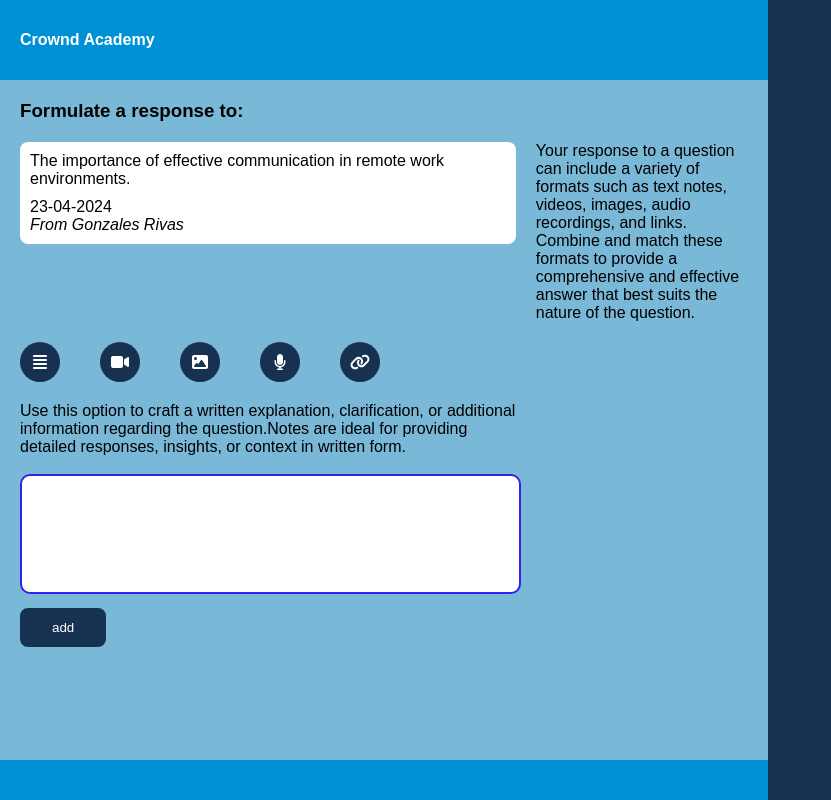
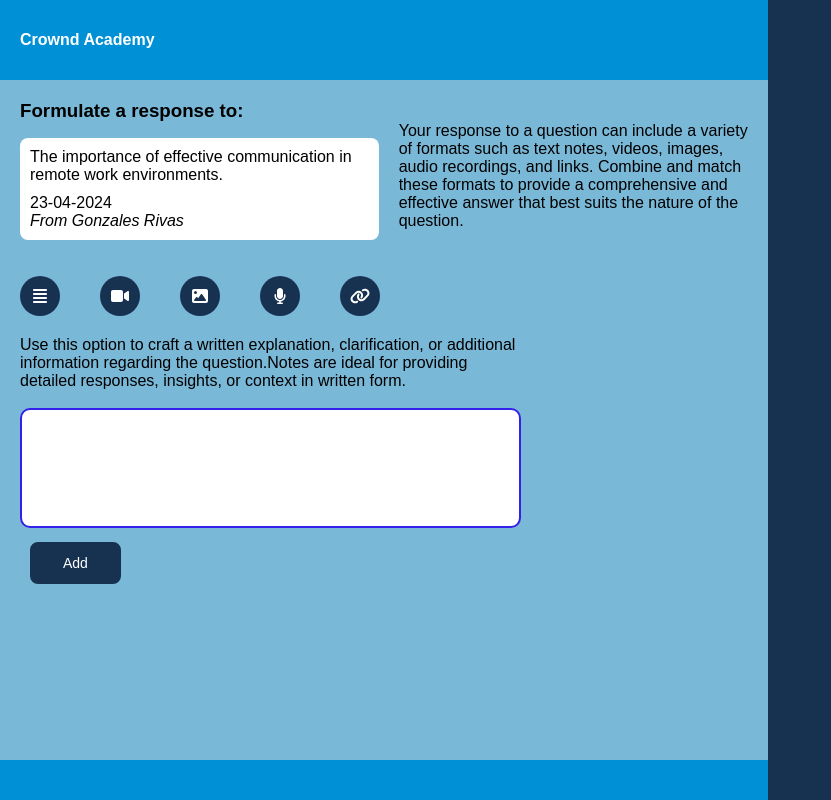
Before and after one commit to CrowdAcademy/crowdacademy, a React (Create React App) app in the folder client/: page /respond/effective-communication-remote-work in a window 1280 px wide. Shown: the whole page, without its empty margins (0-831 px from the left). Built offline with nearby package versions, Linux system fonts and the light colour scheme.

Commit message:
added editing function to lesson on the respond page

```diff
--- a/client/src/pages/instructor/QAPage.css
+++ b/client/src/pages/instructor/QAPage.css
@@ -45,6 +45,7 @@
     height: 85%;
     padding-top: 20px;
     padding-left: 20px;
+    overflow-y: auto;
 }
 
 .response-main-preview-container {
@@ -56,11 +57,11 @@
 
 .response-main-container .question-card {
     width: 100%;
-    margin-top: 20px;
 }
 
 .response-main-container .question-card-details {
-    width: 70%;
+    width: 90%;
+    margin: 1rem 0;
 }
 
 .add-response-content-icon-item-container {
@@ -84,13 +85,17 @@
 
 .response-main-inner-left-container .question-card {
     display: flex;
-    justify-content: center;
+    justify-content: start;
     align-items: flex-start;
     padding-right: 20px;
 }
 
+.note-to-responder-container {
+    margin: 2rem 0;
+}
+
 .note-to-responder {
-    width: 30%;
+    width: 90%;
 }
 
 .add-res-resources-container {
@@ -150,4 +155,5 @@
     margin: 20px;
     padding: 20px;
     color: white;
+    cursor: pointer;
 }
--- a/client/src/pages/instructor/QAPage.js
+++ b/client/src/pages/instructor/QAPage.js
@@ -1,4 +1,4 @@
-import React, {useState} from 'react';
+import React, { useState } from 'react';
 import { useParams } from 'react-router-dom';
 import CrowndAcademy from '../../assets/icon_tr.png';
 import './QAPage.css';
@@ -20,6 +20,8 @@ function QuestionResponsePage() {
     const [linkInputValue, setLinkInputValue] = useState('');
 
     const [contents, setContents] = useState([]);
+    const [editState, setEditState] = useState(false);
+    const [editPos, setEditPos] = useState(-1);
 
     const handleIconListClick = (type) => {
         setFormType(type);
@@ -52,6 +54,7 @@ function QuestionResponsePage() {
         switch (type) {
             case 'notes':
                 value = inputValue;
+                setInputValue('');
                 break;
             case 'videos':
                 value = videoInputValue;
@@ -76,6 +79,31 @@ function QuestionResponsePage() {
             setContents([...contents, { type: type, value: value }]);
         }
     };
+
+    const handleBlockClick = (type, position) => {
+        if (type === "notes") {
+            handleIconListClick(type);
+            setInputValue(contents[position].value);
+            setEditPos(position);
+            setEditState(true);
+        }
+    };
+
+    const editButtonClick = (event) => {
+        event.preventDefault();
+
+        if (inputValue.trim() !== '') {
+            const updatedContents = [...contents];
+            updatedContents[editPos].value = inputValue; // Use editPos here
+
+            setContents(updatedContents);
+            setInputValue('');
+
+            setEditState(false);
+            setEditPos(-1);
+        }
+    };
+
 
     const renderContentForm = (type) => {
         switch (type) {
@@ -144,39 +172,45 @@ function QuestionResponsePage() {
                             <form className="add-note-form">
                                 <p>Use this option to craft a written explanation, clarification, or additional information regarding the question.Notes are ideal for providing detailed responses, insights, or context in written form.</p><br />
                                 <textarea value={inputValue} onChange={handleInputChange} /><br />
-                                <input className="add-format-btn" type="submit" value="add" onClick={(event) => addButtonClick(event, "notes")} />
+
+                                {editState ? (
+                                    <button className="add-format-btn" onClick={(event) => editButtonClick(event)}>Edit</button>
+                                ) : (
+                                    <button className="add-format-btn" onClick={(event) => addButtonClick(event, "notes")}>Add</button>
+                                )}
+
                             </form>
                         )}
                         {formType === 'videos' && (
                             <form className="add-video-form">
                                 <p>A video response can visually illustrate concepts and provide a more engaging explanation.Consider recording a video when visuals or demonstrations can enhance understanding.Videos are effective for tutorials, demonstrations, or sharing personal insights related to the question.</p><br />
                                 <label>Select a video file</label>
-                                <input className="attach-file-input" type="file" accept="video/*" onChange={handleVideoInputChange}/><br />
-                                <input className="add-format-btn" type="submit" value="add" onClick={(event) => addButtonClick(event, "videos")}/>
+                                <input className="attach-file-input" type="file" accept="video/*" onChange={handleVideoInputChange} /><br />
+                                <button className="add-format-btn" onClick={(event) => addButtonClick(event, "videos")}>Add</button>
                             </form>
                         )}
                         {formType === 'images' && (
                             <form className="add-image-form">
                                 <p>Images can quickly convey information and support your written response.Use images to show examples, diagrams, charts, or graphs relevant to the question.Incorporating images can enhance comprehension and provide visual context for your response.</p><br />
                                 <label>Select an image file</label>
-                                <input className="attach-file-input" type="file" accept="image/*" onChange={handleImageInputChange}/><br />
-                                <input className="add-format-btn" type="submit" value="add" onClick={(event) => addButtonClick(event, "images")}/>
+                                <input className="attach-file-input" type="file" accept="image/*" onChange={handleImageInputChange} /><br />
+                                <button className="add-format-btn" onClick={(event) => addButtonClick(event, "images")}>Add</button>
                             </form>
                         )}
                         {formType === 'audios' && (
                             <form className="add-audio-form">
                                 <p>An audio response offers a personal touch and can convey tone and emotion.Use audio recordings to provide verbal explanations, storytelling, or instructions.Audio responses are beneficial when verbal communication adds value or clarity to your response.</p><br />
                                 <label>Select a audio file</label>
-                                <input className="attach-file-input" type="file" accept="audio/*" onChange={handleAudioInputChange}/><br />
-                                <input className="add-format-btn" type="submit" value="add" onClick={(event) => addButtonClick(event, "audios")} />
+                                <input className="attach-file-input" type="file" accept="audio/*" onChange={handleAudioInputChange} /><br />
+                                <button className="add-format-btn" onClick={(event) => addButtonClick(event, "audios")}>Add</button>
                             </form>
                         )}
                         {formType === 'links' && (
                             <form className="add-link-form">
                                 <p>Include a link to relevant external resources that further elaborate on the question or your response.Share articles, studies, websites, or multimedia content that provide additional context or insights.Links can complement your response by directing users to more in-depth resources for further exploration.</p><br />
                                 <label>Enter a link</label>
-                                <input className="attach-file-input link-input" type="url" onChange={handleLinkInputChange}/><br />
-                                <input className="add-format-btn" type="submit" value="add" onClick={(event) => addButtonClick(event, "links")}/>
+                                <input className="attach-file-input link-input" type="url" onChange={handleLinkInputChange} /><br />
+                                <button className="add-format-btn" onClick={(event) => addButtonClick(event, "links")}>Add</button>
                             </form>
                         )}
                         <div className="summary-track-container"></div>
@@ -186,7 +220,7 @@ function QuestionResponsePage() {
             </div>
             <div className="response-main-preview-container">
                 {contents.map((content, index) => (
-                    <div key={index} className='added-content-container'>
+                    <div key={index} className='added-content-container' onClick={() => handleBlockClick(content.type, index)}>
                         {console.log(contents)}
                         {renderContentForm(content.type)}
                         {/* Render content based on type */}
```
